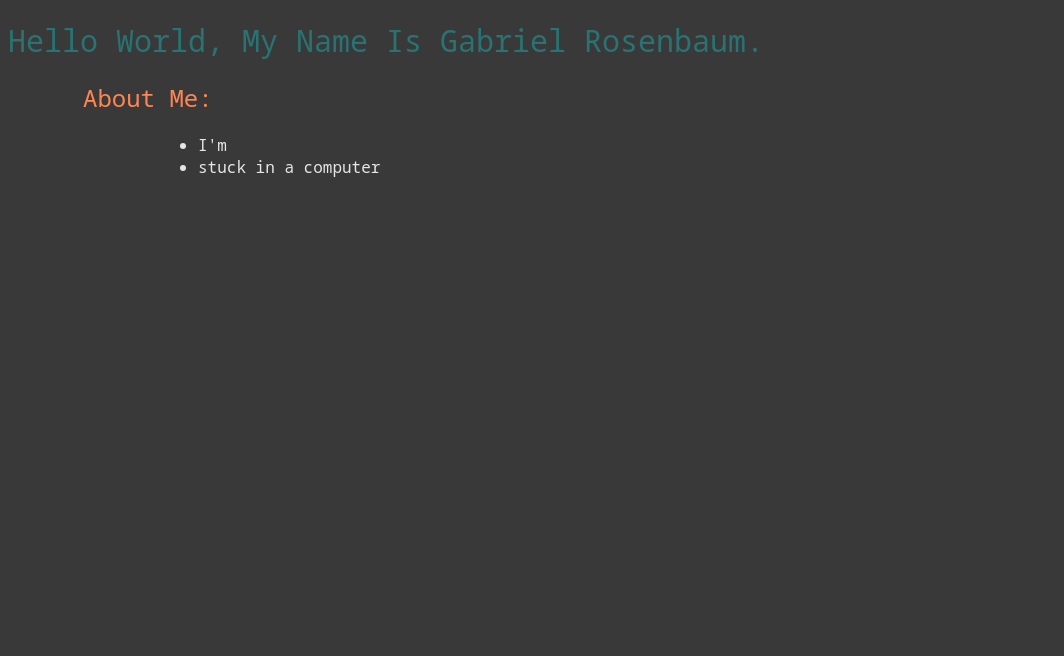
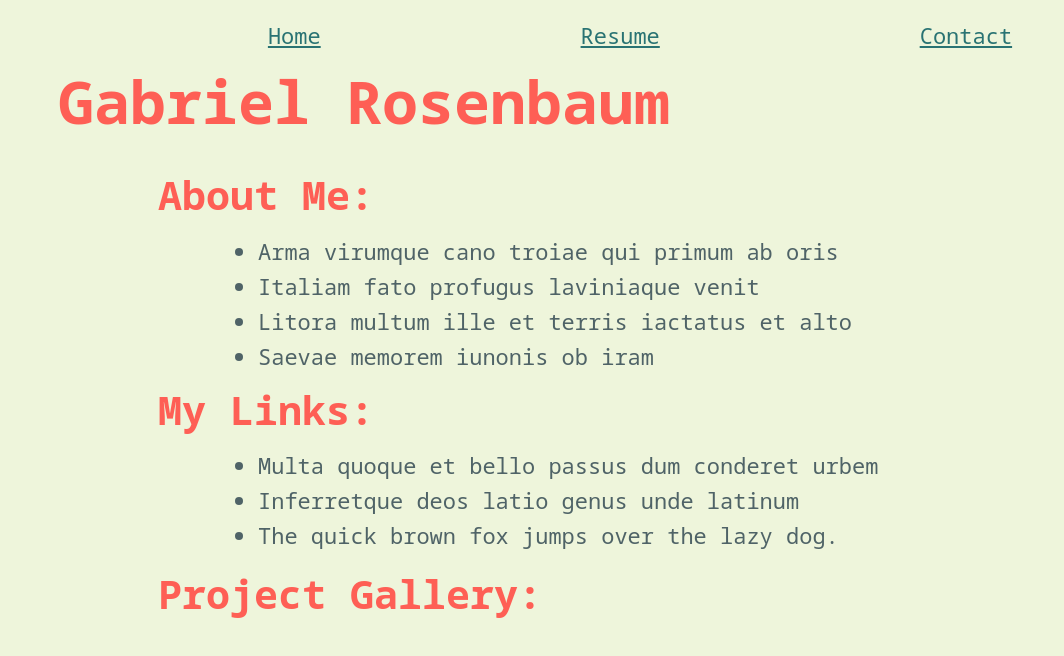
Before and after one commit to garosenbaum/garosenbaum.github.io, a plain HTML site: page index.html in a window 1280 px wide. Shown: the whole page, without its empty margins (0-1064 px from the left). Drawn offline with Linux system fonts and the light colour scheme.

Commit message:
Overhauled Front Page
Still adding the content to the main page, template for how things should look is well along its way though.

```diff
--- a/index.html
+++ b/index.html
@@ -8,16 +8,45 @@
 </head>
 
 <body>
-    <h1>Hello World, My Name Is Gabriel Rosenbaum.</h1>
-    <div class="outer">
-        <h2>About Me:</h2>
-        <div class="inner">
-            <ul>
-                <li>I'm</li>
-                <li>stuck in a computer</li>
-            </ul>
+
+    <!-- Subpage Navigation -->
+    <div class=pagenav>
+        <div>
+            <a href="www.google.com" style="font-size: 22px;">Home</a>
+        </div>
+        <div>
+            <a href="www.google.com" style="font-size: 22px;">Resume</a>
+        </div>
+        <div>
+            <a href="www.google.com" style="font-size: 22px;">Contact</a>
         </div>
     </div>
+
+    <!-- Main Page Title, Subheadings, and Text-->
+    <div class=title>
+        <h1>Gabriel Rosenbaum</h1>
+        <div class=subheading>
+            <h2>About Me:</h2>
+            <div class=subsubheading>
+                <ul>
+                    <li>Arma virumque cano troiae qui primum ab oris</li>
+                    <li>Italiam fato profugus laviniaque venit</li>
+                    <li>Litora multum ille et terris iactatus et alto</li>
+                    <li>Saevae memorem iunonis ob iram</li>
+                </ul>
+            </div>
+            <h2 style="margin-top: -5px;">My Links:</h2>
+            <div class=subsubheading>
+                <ul>
+                    <li>Multa quoque et bello passus dum conderet urbem</li>
+                    <li>Inferretque deos latio genus unde latinum</li>
+                    <li>The quick brown fox jumps over the lazy dog.</li>
+                </ul>
+            </div>
+            <h2 style="margin-top: 5px;">Project Gallery:</h2>
+        </div>
+    </div>
+
 </body>
 
 </html>
--- a/style.css
+++ b/style.css
@@ -1,32 +1,57 @@
 @import url('https://fonts.googleapis.com/css2?family=Noto+Sans+Mono:wght@100;200;300;400&display=swap');
 
-.outer {
-    margin: 0 auto;
-    margin-left: 75px;
+.pagenav {
+    display: flex;
+    justify-content: space-evenly;
+    margin-top: 20px;
 }
 
-.inner {
-    margin-left: 75px;
+.title {
+    margin-left: 50px;
+    margin-top: -30px;
 }
 
-h1, h2, p, li {
+.subheading {
+    margin-left: 100px;
+    margin-top: -15px;
+}
+
+/* Getting a bit meta now aren't we... */
+.subsubheading {
+    margin-left: 60px;
+    margin-top: -20px;
+}
+p, li {
+    color: #4F6367;
+    font-size: 22px;
+    margin-top: 5px;
+    margin-bottom: 5px;
+}
+
+a {
+    color: #297373;
+}
+
+a:visited {
+    color: #30a5a5;
+}
+
+a:hover {
+    color: #B8D8D8;
+}
+
+h1 {
+    color: #FE5F55;
+    font-size: 60px;
+}
+
+h2 {
+    color: #FE5F55;
+    font-size: 40px;
+}
+
+body {
+    background-color: #EEF5DB;
     font-family: 'Noto Sans Mono', monospace;
     font-weight: 400;
 }
-
-p, li {
-    color: #E6E6E6;
-}
-h1 {
-    color: #297373;
-    font-size: 30px;
-}
-
-h2 {
-    color: #FF8552;
-    font-size: 24px;
-}
-
-body {
-    background-color: #39393A;
-}
```
